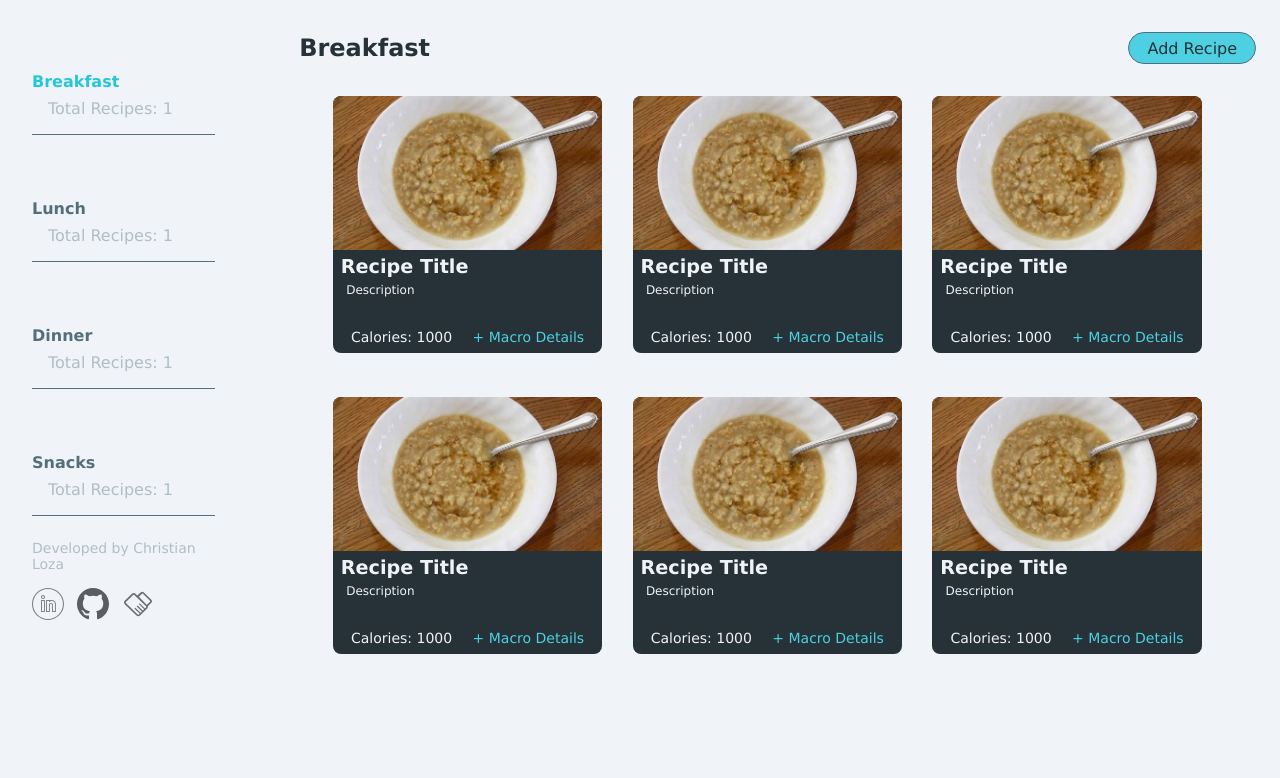
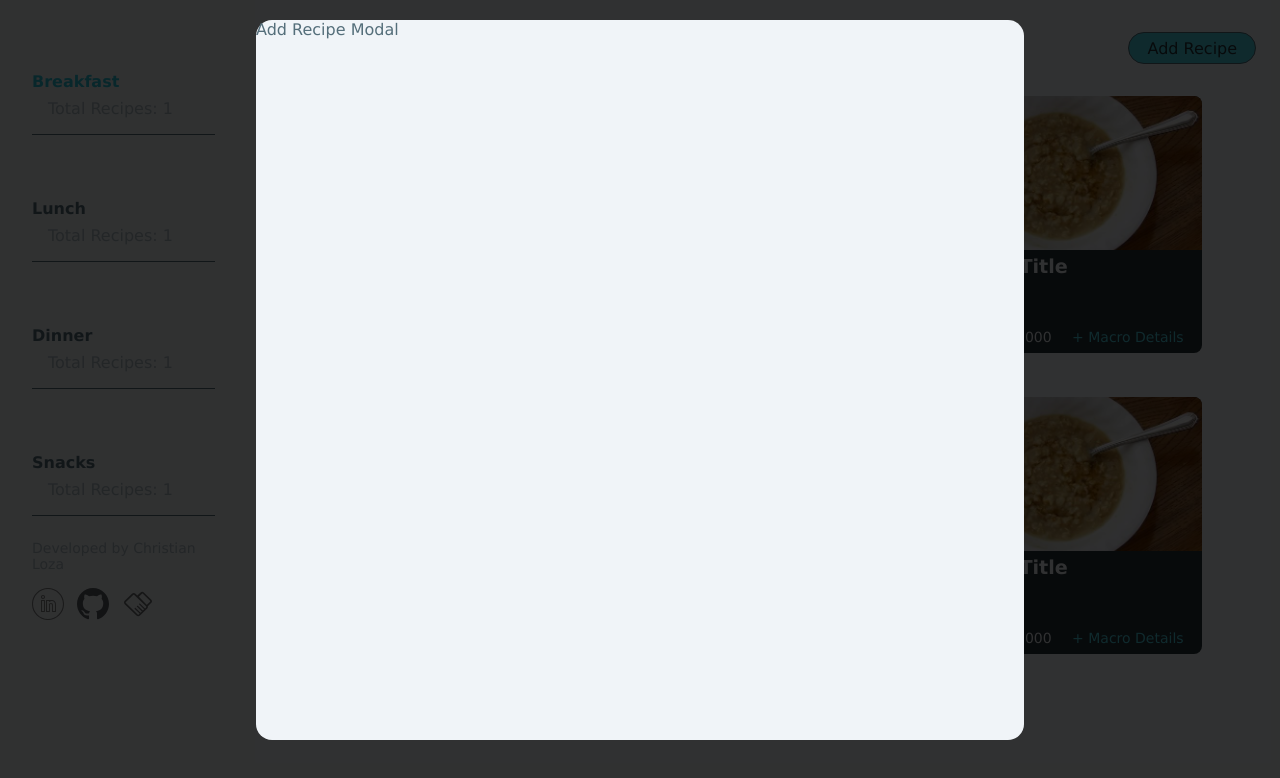
Before and after one commit to Chris-Loza/recipe-book, a React (Vite) app: page / in a window 1280 px wide. Both pictures are taken after a click on the element "Add Recipe". Shown: the top 778 px of the page. Built offline with nearby package versions, Linux system fonts and the light colour scheme.

Commit message:
added basic modal, need to add modal details

```diff
--- a/src/Components/AddRecipe/AddRecipeModal.jsx
+++ b/src/Components/AddRecipe/AddRecipeModal.jsx
@@ -1,7 +1,21 @@
+import { useRef } from "react";
 import "./addRecipeModal.css";
 
-const AddRecipeModal = () => {
-  return <div>AddRecipeModal</div>;
+const AddRecipeModal = ({ showModal, setShowModal }) => {
+  const modalRef = useRef();
+  const closeModal = () => {
+    setShowModal(false);
+  };
+
+  return (
+    showModal && (
+      <div className="modal" onClick={closeModal} ref={modalRef}>
+        <div className="modalContainer" onClick={(e) => e.stopPropagation()}>
+          Add Recipe Modal
+        </div>
+      </div>
+    )
+  );
 };
 
 export default AddRecipeModal;
--- a/src/Components/AddRecipe/addRecipeModal.css
+++ b/src/Components/AddRecipe/addRecipeModal.css
@@ -0,0 +1,15 @@
+.modal {
+    width: 100%;
+    height: 100%;
+
+    .modalContainer {
+        background-color: #F0F4F8;
+        border-radius: 1rem;
+        width: 60%;
+        height: 90%;
+        position: absolute;
+        top: 25%;
+        left: 50%;
+        transform: translate(-50%, -25%);
+    }
+}
--- a/src/Components/Homepage/Homepage.jsx
+++ b/src/Components/Homepage/Homepage.jsx
@@ -1,11 +1,13 @@
 import "./homepage.css";
 import TimeOfDay from "../TimeOfDay/TimeOfDay";
 import RecipeCard from "../RecipeCard/RecipeCard";
+import AddRecipeModal from "../AddRecipe/AddRecipeModal";
 import { useContext, useState } from "react";
 import { GlobalContext } from "../../Library/globalContext";
 
 const Homepage = () => {
   const { timeOfDay, setTimeOfDay } = useContext(GlobalContext);
+  const [showModal, setShowModal] = useState(false);
 
   return (
     <div className="homepageContainer">
@@ -30,7 +32,10 @@ const Homepage = () => {
       <div className="recipeList">
         <div className="header">
           <p className="timeOfDayHeader">{timeOfDay}</p>
-          <div className="addRecipeModalContainer">
+          <div
+            className="addRecipeModalButton"
+            onClick={() => setShowModal(!showModal)}
+          >
             <p>Add Recipe</p>
           </div>
         </div>
@@ -43,6 +48,11 @@ const Homepage = () => {
           <RecipeCard />
         </div>
       </div>
+      {showModal && (
+        <div className="addRecipeModalContainer">
+          <AddRecipeModal showModal={showModal} setShowModal={setShowModal} />
+        </div>
+      )}
     </div>
   );
 };
--- a/src/Components/Homepage/homepage.css
+++ b/src/Components/Homepage/homepage.css
@@ -12,6 +12,7 @@
     height: 100%;
     display: flex;
     color: #546E7A;
+    position: relative;
 
     .timeOfDayContainer {
         flex: 1;
@@ -79,7 +80,6 @@
         flex-direction: column;
 
         .header {
-            /* flex: 1; */
             height: 10%;
             padding-top: 1rem;
             display: flex;
@@ -94,7 +94,7 @@
                 left: 3%;
             }
 
-            .addRecipeModalContainer {
+            .addRecipeModalButton {
                 background-color: #4DD0E1;
                 position: absolute;
                 display: flex;
@@ -120,4 +120,14 @@
             margin: 1rem 4rem;
         }
     }
+
+    .addRecipeModalContainer {
+        position: fixed;
+        top: 0;
+        left: 0;
+        width: 100vw;
+        height: 100svh;
+        background: rgba(0, 0, 0, 0.8);
+        z-index: 99;
+    }
 }
```
